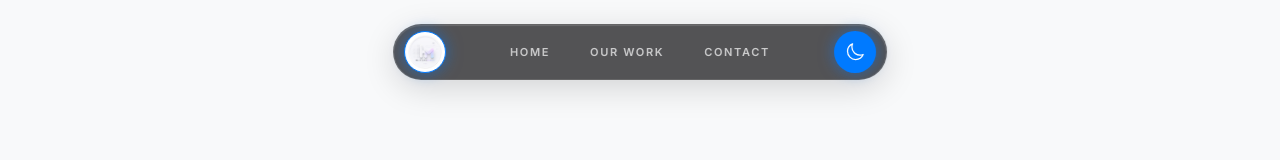
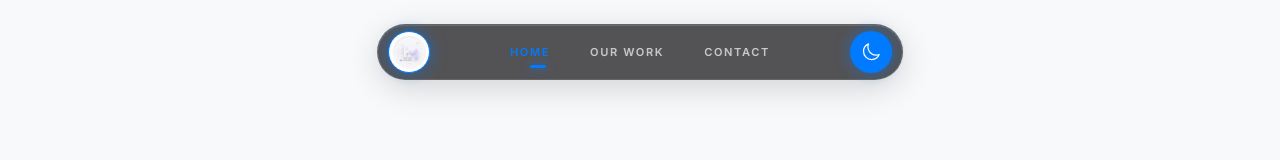
Before and after one commit to BerserkerOP/website, a Next.js app: page / in a window 1280 px wide. Shown: the top 160 px of the page. Built offline with nearby package versions, Linux system fonts and the light colour scheme.

Commit message:
Add blue gradient glow to video cards and animated sliding dot indicator to navbar

```diff
--- a/components/Navbar.tsx
+++ b/components/Navbar.tsx
@@ -2,13 +2,22 @@
 
 import { motion, AnimatePresence } from 'framer-motion';
 import Link from 'next/link';
+import { usePathname } from 'next/navigation';
 import { useEffect, useState } from 'react';
 import { ThemeToggle } from './ThemeToggle';
 import Image from 'next/image';
 
+const NAV_LINKS = [
+  { name: 'Home', path: '/' },
+  { name: 'Our Work', path: '/work' },
+  { name: 'Contact', path: '/contact' }
+];
+
 export default function Navbar() {
   const [scrolled, setScrolled] = useState(false);
   const [mobileMenuOpen, setMobileMenuOpen] = useState(false);
+  const pathname = usePathname();
+  const [hoveredPath, setHoveredPath] = useState<string | null>(null);
 
   useEffect(() => {
     const handleScroll = () => {
@@ -44,10 +53,30 @@ export default function Navbar() {
       </Link>
 
       {/* Desktop Nav */}
-      <div className="hidden md:flex items-center justify-center space-x-10">
-        <Link href="/" className="text-white/70 hover:text-white transition-colors font-semibold tracking-[0.15em] text-[11px] uppercase">Home</Link>
-        <Link href="/work" className="text-white/70 hover:text-white transition-colors font-semibold tracking-[0.15em] text-[11px] uppercase">Our Work</Link>
-        <Link href="/contact" className="text-white/70 hover:text-white transition-colors font-semibold tracking-[0.15em] text-[11px] uppercase">Contact</Link>
+      <div
+        className="hidden md:flex items-center justify-center space-x-2 relative"
+        onMouseLeave={() => setHoveredPath(null)}
+      >
+        {NAV_LINKS.map((link) => {
+          const isActive = hoveredPath === link.path || (!hoveredPath && pathname === link.path);
+          return (
+            <Link
+              key={link.path}
+              href={link.path}
+              onMouseEnter={() => setHoveredPath(link.path)}
+              className={`relative px-4 py-2 transition-colors duration-300 font-semibold tracking-[0.15em] text-[11px] uppercase ${isActive ? 'text-[#007AFF]' : 'text-white/70'}`}
+            >
+              {link.name}
+              {isActive && (
+                <motion.div
+                  layoutId="navbar-indicator"
+                  className="absolute bottom-0 left-1/2 -translate-x-1/2 w-4 h-[3px] rounded-full bg-[#007AFF] shadow-[0_0_10px_rgba(0,122,255,0.8)]"
+                  transition={{ type: "spring", stiffness: 350, damping: 30 }}
+                />
+              )}
+            </Link>
+          );
+        })}
       </div>
 
       <div className="flex items-center gap-4">
--- a/components/ProjectCard.tsx
+++ b/components/ProjectCard.tsx
@@ -130,8 +130,13 @@ export default function ProjectCard({ title, category, delay = 0, videoUrl, hove
           rotateX,
           rotateY,
         }}
-        className="relative flex flex-col h-full w-full rounded-[23px] overflow-hidden bg-apple-card shadow-[0_2px_10px_rgba(0,0,0,0.02)] dark:shadow-none"
+        className="relative flex flex-col h-full w-full rounded-[24px] shadow-[0_2px_10px_rgba(0,0,0,0.02)] dark:shadow-none"
       >
+        {/* Apple Blue Gradient Border & Glow on hover/active */}
+        <div className="absolute -inset-[2px] rounded-[26px] bg-gradient-to-br from-[#007AFF] via-[#5AC8FA] to-[#007AFF] opacity-0 group-hover:opacity-100 group-active:opacity-100 blur-[1px] transition-all duration-500 group-active:duration-100 group-active:scale-[0.98]" />
+        <div className="absolute -inset-[2px] rounded-[26px] bg-gradient-to-br from-[#007AFF] via-[#5AC8FA] to-[#007AFF] opacity-0 group-hover:opacity-40 group-active:opacity-80 blur-xl transition-all duration-500 group-active:duration-100 group-active:scale-[0.98]" />
+
+        <div className="relative flex flex-col h-full w-full rounded-[24px] overflow-hidden bg-apple-card z-10 transition-transform duration-200 group-active:scale-[0.98]">
           {/* Spotlight Hover Glow (Behind Content) */}
           <motion.div
             className="pointer-events-none absolute inset-0 opacity-0 transition-opacity duration-300 group-hover:opacity-100 z-0"
@@ -146,10 +151,10 @@ export default function ProjectCard({ title, category, delay = 0, videoUrl, hove
           )}
 
           {/* Glare Layer (ReactBits) */}
-        <GlareHover className="absolute inset-0 z-50 rounded-[23px] mix-blend-overlay" transitionDuration={600} glareOpacity={0.8} />
+          <GlareHover className="absolute inset-0 z-50 rounded-[24px] mix-blend-overlay" transitionDuration={600} glareOpacity={0.8} />
 
           <div
-          className="relative z-10 w-full aspect-video bg-zinc-900 overflow-hidden cursor-pointer group/video rounded-t-[23px] isolate"
+            className="relative z-10 w-full aspect-video bg-zinc-900 overflow-hidden cursor-pointer group/video rounded-t-[24px] isolate"
             onClick={() => {
               if (!isPlaying) {
                 setIsPlaying(true);
@@ -197,6 +202,7 @@ export default function ProjectCard({ title, category, delay = 0, videoUrl, hove
               {category}
             </p>
           </div>
+        </div>
       </motion.div>
     </motion.div>
   );
```
Lines whose indentation alone changed are shown as unchanged.
